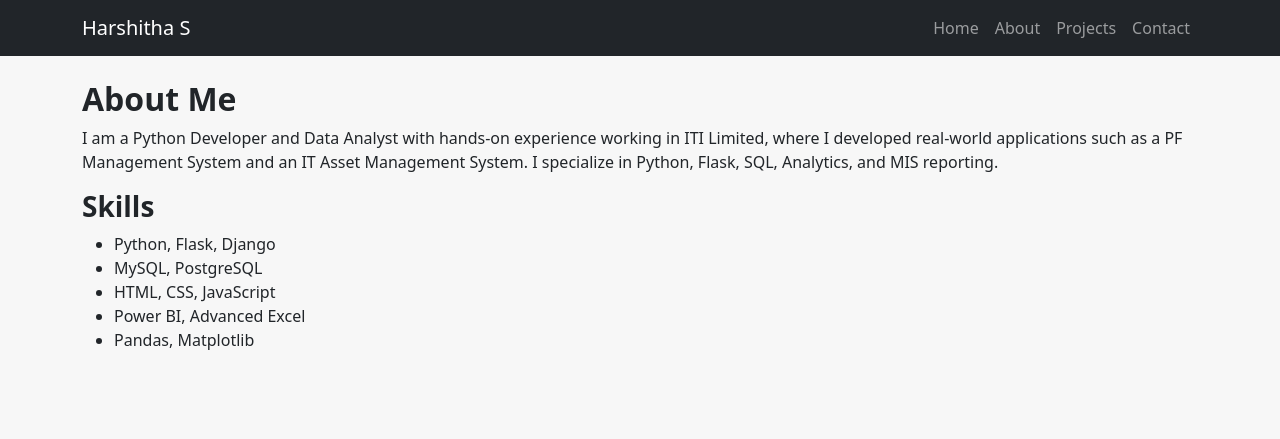
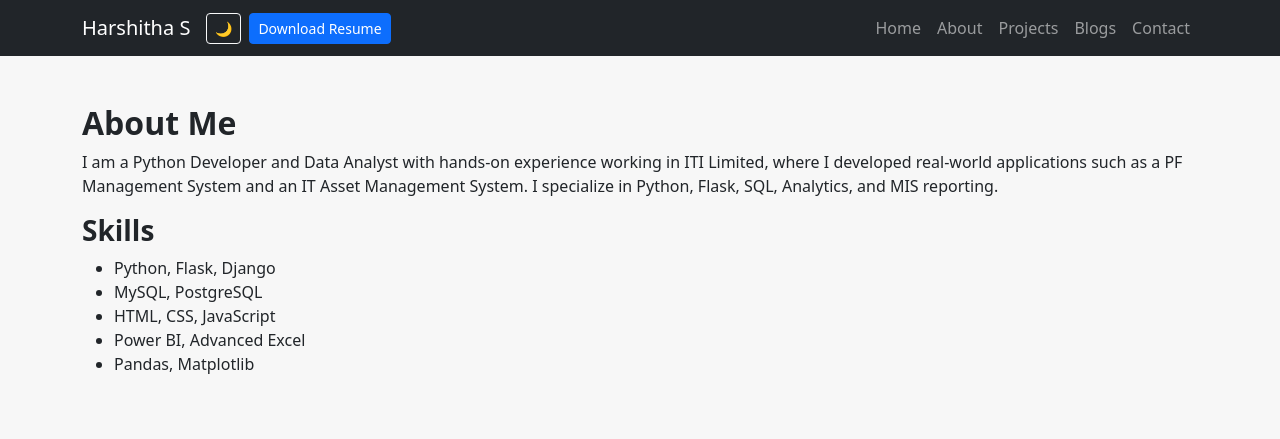
Before and after one commit to HarshithaShenava/portfolio, a Flask app: page /about in a window 1280 px wide. Shown: the top 439 px of the page. Run offline with Flask 3, Linux system fonts and the light colour scheme.

Commit message:
Update base.html

```diff
--- a/templates/base.html
+++ b/templates/base.html
@@ -1,41 +1,52 @@
-<!DOCTYPE html>
-<html lang="en">
+<!doctype html>
+<html lang="en" data-theme="light">
 <head>
-    <meta charset="UTF-8">
-    <meta name="viewport" content="width=device-width, initial-scale=1.0">
-    <title>{{ title if title else "Portfolio | Harshitha S" }}</title>
-
-    <!-- Bootstrap -->
-    <link href="https://cdn.jsdelivr.net/npm/bootstrap@5.3.0/dist/css/bootstrap.min.css" rel="stylesheet">
-
-    <link rel="stylesheet" href="{{ url_for('static', filename='css/style.css') }}">
+  <meta charset="utf-8">
+  <meta name="viewport" content="width=device-width,initial-scale=1">
+  <title>{{ title if title else "Harshitha S - Portfolio" }}</title>
+  <link href="https://cdn.jsdelivr.net/npm/bootstrap@5.3.0/dist/css/bootstrap.min.css" rel="stylesheet">
+  <link rel="stylesheet" href="{{ url_for('static', filename='css/style.css') }}">
 </head>
-
 <body>
-
-<!-- Navbar -->
-<nav class="navbar navbar-expand-lg bg-dark navbar-dark">
+<nav class="navbar navbar-expand-lg navbar-dark bg-dark py-2">
   <div class="container">
     <a class="navbar-brand" href="/">Harshitha S</a>
-    <button class="navbar-toggler" type="button" data-bs-toggle="collapse" data-bs-target="#navbarNav">
-      <span class="navbar-toggler-icon"></span>
-    </button>
+    <div class="ms-auto d-flex align-items-center">
+      <button id="darkToggle" class="btn btn-outline-light btn-sm me-2" title="Toggle dark mode">🌙</button>
+      <a href="{{ url_for('resume') }}" class="btn btn-primary btn-sm me-2">Download Resume</a>
+      <button class="navbar-toggler" type="button" data-bs-toggle="collapse" data-bs-target="#nav">
+        <span class="navbar-toggler-icon"></span>
+      </button>
+    </div>
 
-    <div class="collapse navbar-collapse" id="navbarNav">
+    <div class="collapse navbar-collapse" id="nav">
       <ul class="navbar-nav ms-auto">
         <li class="nav-item"><a class="nav-link" href="/">Home</a></li>
         <li class="nav-item"><a class="nav-link" href="/about">About</a></li>
         <li class="nav-item"><a class="nav-link" href="/projects">Projects</a></li>
+        <li class="nav-item"><a class="nav-link" href="/blogs">Blogs</a></li>
         <li class="nav-item"><a class="nav-link" href="/contact">Contact</a></li>
       </ul>
     </div>
   </div>
 </nav>
 
-<!-- Page Content -->
-<div class="container py-4">
-    {% block content %}{% endblock %}
+<div class="container py-5">
+  {% with messages = get_flashed_messages(with_categories=true) %}
+    {% if messages %}
+      {% for category, msg in messages %}
+        <div class="alert alert-{{ 'success' if category=='success' else ('danger' if category=='danger' else 'info') }} alert-dismissible fade show" role="alert">
+          {{ msg }}
+          <button type="button" class="btn-close" data-bs-dismiss="alert"></button>
+        </div>
+      {% endfor %}
+    {% endif %}
+  {% endwith %}
+
+  {% block content %}{% endblock %}
 </div>
 
+<script src="https://cdn.jsdelivr.net/npm/bootstrap@5.3.0/dist/js/bootstrap.bundle.min.js"></script>
+<script src="{{ url_for('static', filename='js/script.js') }}"></script>
 </body>
 </html>
```
